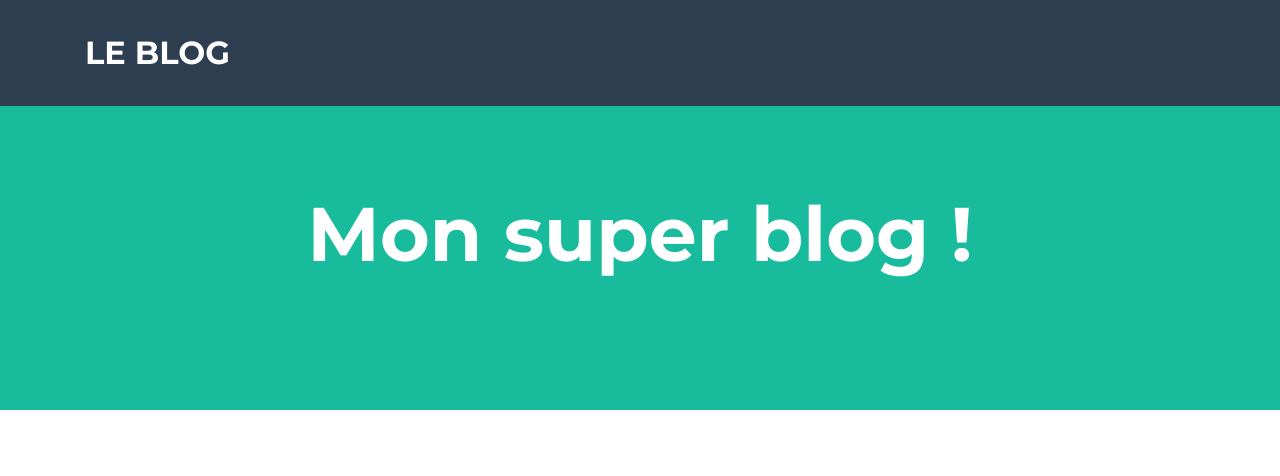
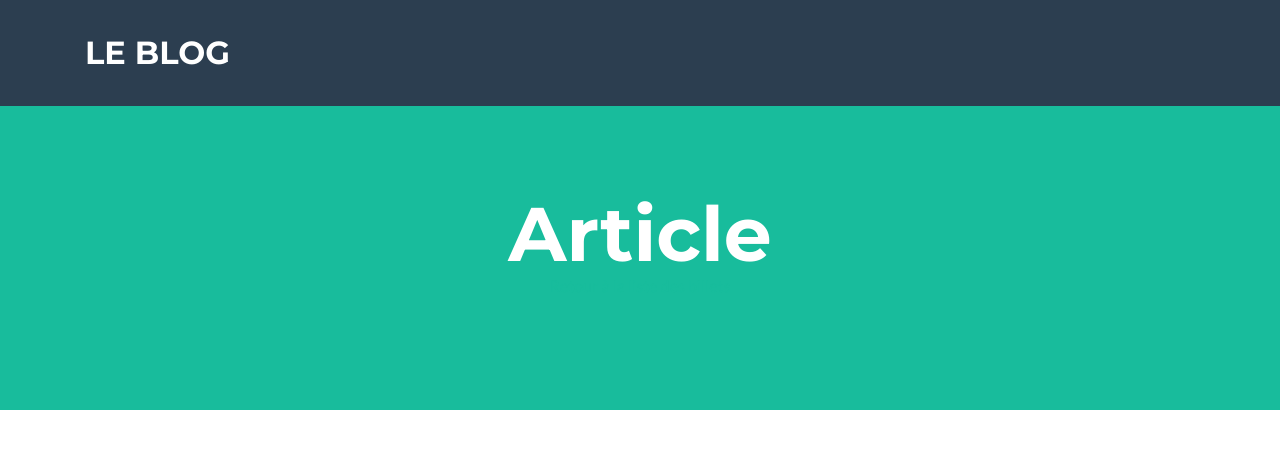
Before and after one commit to yopeso/internship-blog-refactoring, a PHP site: page /index.php?action=post&id=1 in a window 1280 px wide. Shown: the top 476 px of the page. Run offline with PHP 8.4, Linux system fonts and the light colour scheme; tables that the repository leaves empty or names only in its code hold one stand-in row (values such as "Sample post").

Commit message:
maj text html

```diff
--- a/view/frontend/listPostsView.php
+++ b/view/frontend/listPostsView.php
@@ -23,7 +23,7 @@ while ($data = $posts->fetch())
         <p>
             <?= nl2br(htmlspecialchars($data['content'])) ?>
             <br />
-            <em><a href="index.php?action=post&id=<?= $data['id'] ?>">Commentaires</a></em>
+            <em><a href="index.php?action=post&id=<?= $data['id'] ?>">Afficher les commentaires</a></em>
         </p>
     </div>
 <?php
--- a/view/frontend/postView.php
+++ b/view/frontend/postView.php
@@ -3,7 +3,7 @@
 <?php ob_start(); ?>
 <header class="masthead bg-primary text-white text-center">
       <div class="container">
-        <h1>Mon super blog !</h1>
+        <h1>Article</h1>
         <p><a href="index.php">Retour à la liste des billets</a></p>
         </div>
 </header>
```
